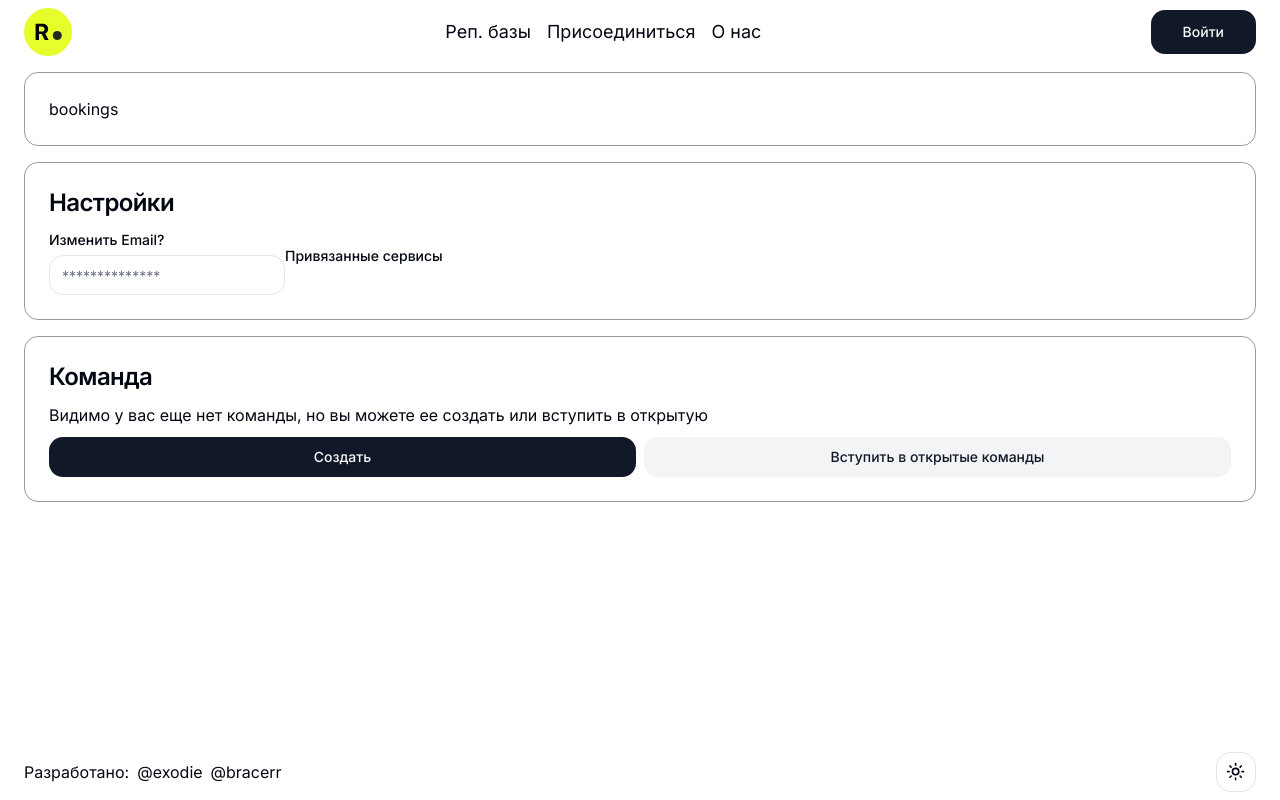
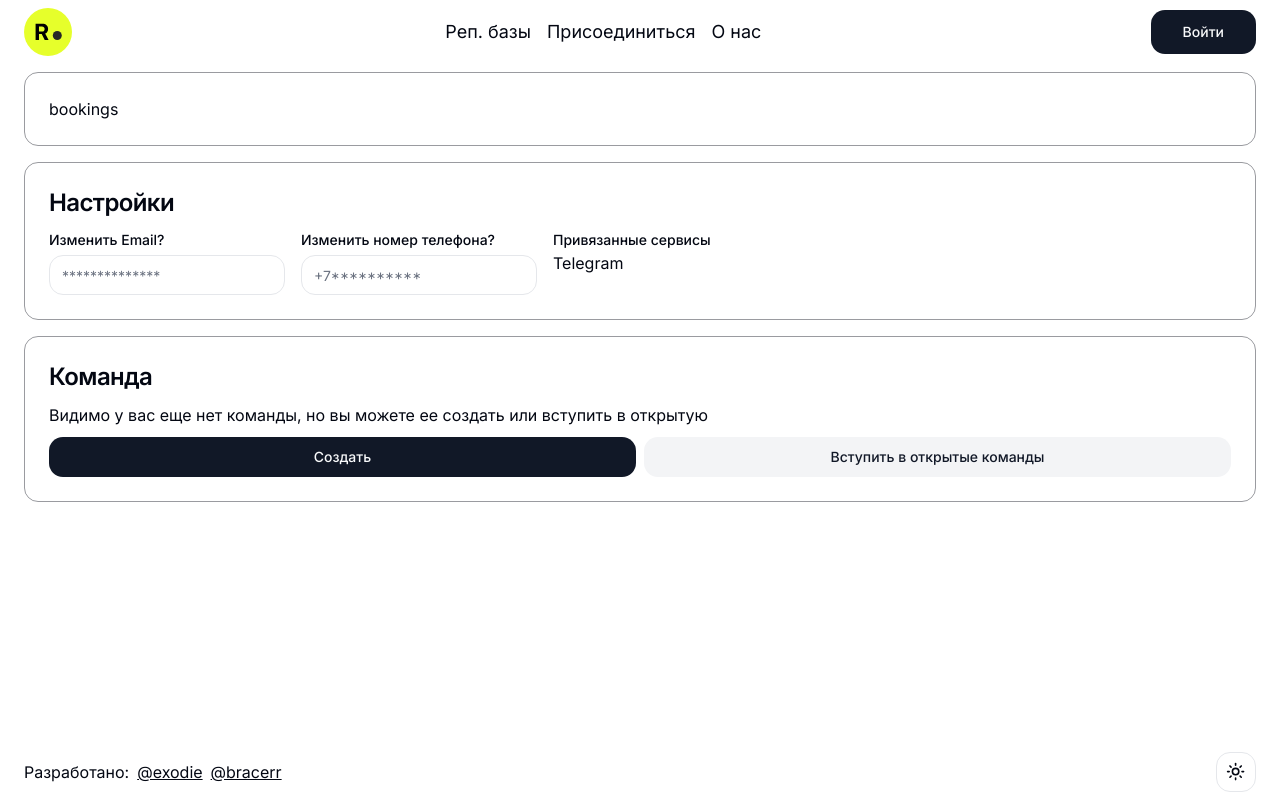
Before and after one commit to exodie/sp-app, a Next.js app: page /profile in a window 1280 px wide. Built offline with nearby package versions, Linux system fonts and the light colour scheme; no server answers.

Commit message:
refactor: add more settings & cookie auto-redirect

```diff
--- a/src/app/(auth)/layout.tsx
+++ b/src/app/(auth)/layout.tsx
@@ -1,6 +1,8 @@
 import { PropsWithChildren } from 'react'
 
 import { type Metadata } from 'next'
+import { cookies } from 'next/headers'
+import { redirect } from 'next/navigation'
 
 export const metadata: Metadata = {
   title: 'Авторизация | RD',
@@ -9,5 +11,9 @@ export const metadata: Metadata = {
 }
 
 export default function AuthorizationLayout({ children }: PropsWithChildren) {
+  if (cookies().get('session')) {
+    return redirect('/profile')
+  }
+
   return <section>{children}</section>
 }
--- a/src/app/profile/@settings/page.tsx
+++ b/src/app/profile/@settings/page.tsx
@@ -1,3 +1,5 @@
+import Link from 'next/link'
+
 import { ProfileCardSection } from '@/entities/profile/ui/card-section'
 
 import { Input } from '@/shared/ui/input'
@@ -9,15 +11,24 @@ export default function Settings() {
     <ProfileCardSection size={'full'}>
       <H3>Настройки</H3>
 
-      <div className="w-fit flex flex-col lg:flex-row space-y-4">
+      <div className="w-fit flex flex-col lg:flex-row space-y-4 lg:space-y-0 lg:space-x-4">
         <form className="space-y-1">
           <Label htmlFor="email">Изменить Email?</Label>
           <Input type="email" id="email" placeholder="**************" />
         </form>
 
+        <form className="space-y-1">
+          <Label>Изменить номер телефона?</Label>
+          <Input type="tel" id="phoneNumber" placeholder="+7**********" />
+        </form>
+
         <div>
           <Label htmlFor="services">Привязанные сервисы</Label>
-          <div id="services"></div>
+          <div className="flex space-y-0" id="services">
+            <Link href={'/connect/telegram'} target="_blank" className=''>
+              Telegram
+            </Link>
+          </div>
         </div>
       </div>
     </ProfileCardSection>
--- a/src/middleware.ts
+++ b/src/middleware.ts
@@ -2,8 +2,7 @@ import { cookies } from 'next/headers'
 import { NextResponse } from 'next/server'
 import type { NextRequest } from 'next/server'
 
-const protectedRoutes = ['/profile', '/booked']
-const publicRoutes = ['/signin', '/signup', '/base', '/info', '/connect']
+const protectedRoutes = ['/profile']
 
 export function middleware(req: NextRequest) {
   const path = req.nextUrl.pathname
--- a/src/widgets/footer/component.tsx
+++ b/src/widgets/footer/component.tsx
@@ -8,8 +8,8 @@ export function Footer() {
     <footer className="flex flex-row items-center justify-between w-full space-x-2 px-4 md:px-6 py-2">
       <div className="flex flex-row items-center space-x-2">
         <Paragraph>Разработано: </Paragraph>
-        <Link href={'https://github.com/exodie'}>@exodie</Link>
-        <Link href={'https://github.com/bracerr'}>@bracerr</Link>
+        <Link href={'https://github.com/exodie'} className='underline'>@exodie</Link>
+        <Link href={'https://github.com/bracerr'} className='underline'>@bracerr</Link>
       </div>
 
       <div className="ml-auto mr-0">
```
Also changed, not shown: 1 other file (tests, documents, lock files or other folders).
